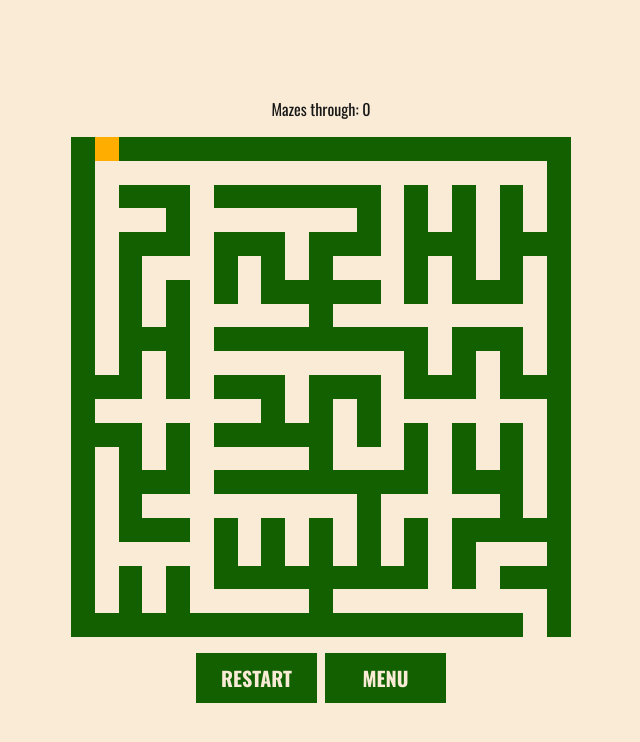
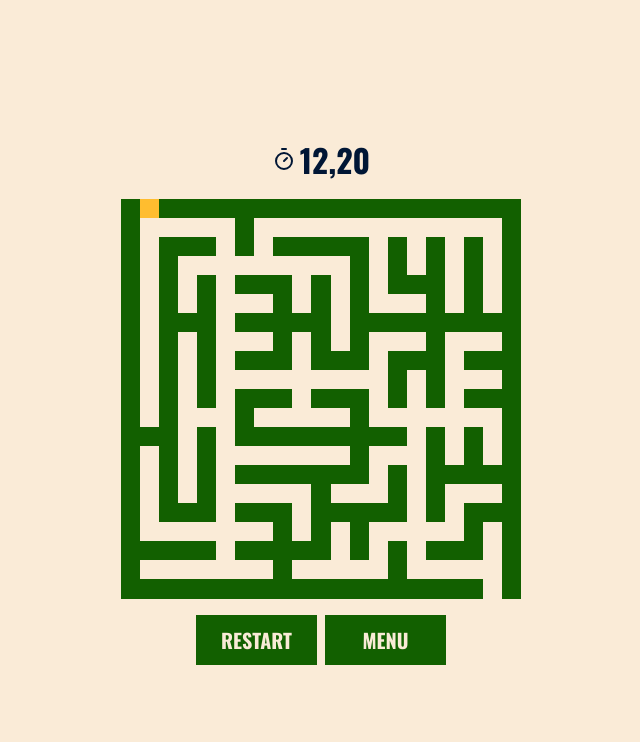
Before and after one commit to ccostafrias/maze-game, a React (Create React App) app: page / in a window 1280 px wide. Both pictures are taken after a click on the button "START GAME". Shown: the top 742 px of the page, without its empty margins (319-959 px from the left). Built offline with nearby package versions, Linux system fonts and the light colour scheme.

Commit message:
add zen mode

```diff
--- a/package.json
+++ b/package.json
@@ -4,6 +4,7 @@
   "dependencies": {
     "react": "18.2.0",
     "react-dom": "18.2.0",
+    "react-icons": "^4.11.0",
     "react-scripts": "5.0.1"
   },
   "devDependencies": {
--- a/src/App.css
+++ b/src/App.css
@@ -16,6 +16,7 @@
     --fs-xl: 3rem;
     --fs-600: 2rem;
     --fs-500: 1.25rem;
+    --fs-550: 1.5rem;
     --fs-400: 1rem;
     --fs-200: .6rem;
 
@@ -24,6 +25,7 @@
 
     --primary-color: #faebd7;
     --secundary-color: #126000;
+    --player: #ffbd2f;
 }
 
 body,
@@ -88,25 +90,51 @@ main {
     justify-content: center;
 }
 
+/* Game */
+
+.main-game {
+    max-width: 500px;
+    width: 90%;
+    margin: 0 auto;
+    display: flex;
+    flex-direction: column;
+    align-items: center;
+    gap: 1rem;
+}
+
+/* Header */
+
+.header-game {
+    /* width: 100%; */
+    display: flex;
+    align-items: center;
+    flex-direction: row;
+    gap: .25rem;
+}
+
+.timer {
+    font-size: var(--fs-600);
+    font-weight: var(--fw-bold);
+}
+
+/* Table */
+
 .table {
     aspect-ratio: 1/1;
-    max-width: 500px;
-    width: 90%;
+    width: 80%;
     display: grid;
     border-radius: 5px;
     user-select: none;
 }
 
-
-
-.wall, .border { background-color: #126000 }
+.wall, .border { background-color: var(--secundary-color) }
 .in, .start, .end { background-color: var(--primary-color) }
 .path { background-color: #aea59a }
 .frontier { background-color: blue }
 .actual { background-color: red }
-.trail{ background-color: rgb(255, 217, 135) }
+.trail{ opacity: .3 }
 
-.player { background-color: rgb(255, 174, 0) }
+.player, .trail { background-color: var(--player) }
 
 .bttn {
     background-color: var(--secundary-color);
@@ -149,14 +177,11 @@ main {
     fill: var(--secundary-color);
 }
 
+.timer-svg {
+    font-size: var(--fs-550);
+}
+
 /* Menu */
-
-.main-game {
-    display: flex;
-    flex-direction: column;
-    align-items: center;
-    gap: 1rem;
-}
 
 .main-menu {
     display: flex;
@@ -188,6 +213,9 @@ main {
 
 .option-wrapper {
     padding-bottom: 1rem;
+}
+
+.option-wrapper:last-child {
     border-bottom: 4px dashed var(--secundary-color);
 }
 
@@ -208,7 +236,7 @@ main {
 }
 
 
-.difficult-radio {
+.difficult-radio, .zen-checkbox {
     display: none;
 }
 
@@ -225,10 +253,48 @@ main {
     flex: 1 1 0px;
 }
 
-.active {
+.bttn.active {
     background-color: var(--primary-color);
     box-shadow: inset 0 0 0 4px var(--secundary-color);
     color: var(--secundary-color);
+}
+
+.switch {
+    position: relative;
+    height: 30px;
+    width: 60px;
+    /* border-radius: 99px; */
+    background-color: var(--secundary-color);
+}
+
+.zen-ball {
+    aspect-ratio: 1/1;
+    position: absolute;
+    top: 50%;
+    transform: translateY(-50%);
+    height: 20px;
+    /* border-radius: 50%; */
+    background-color: var(--primary-color);
+    transition: all .2s ease;
+    pointer-events: none;
+}
+
+.zen-ball:not(.active) {
+    left: 5px;
+    right: calc(100% - 5px);
+}
+
+.zen-ball.active {
+    right: 5px;
+    left: 100%;
+    transform: translate(calc(-100% - 5px), -50%);
+}
+
+.zen-label {
+    display: block;
+    width: 100%;
+    height: 100%;
+    cursor: pointer;
 }
 
 /* Footer */
@@ -240,6 +306,31 @@ main {
     justify-content: end;
     bottom: 20px;
     right: 20px;
+}
+
+/* Game over */
+
+.main-game-over {
+    max-width: 500px;
+    width: 90%;
+    margin: 0 auto;
+    display: flex;
+    flex-direction: column;
+    align-items: center;
+    gap: 1rem;
+}
+
+.main-game-over > h1 {
+    font-size: var(--fs-xl);
+    font-weight: var(--fw-bold);
+}
+
+.score-wrapper {
+    font-size: var(--fs-500);
+}
+
+.score-wrapper > span {
+    font-weight: var(--fw-bold);
 }
 
 /* Extra */
@@ -255,3 +346,10 @@ input::-webkit-inner-spin-button {
 input[type=number] {
   -moz-appearance: textfield;
 }
+
+/* @media (max-width: 720px) {
+    .footer {
+        right: 50%;
+        transform: translateX(50%);
+    }
+} */
--- a/src/App.js
+++ b/src/App.js
@@ -2,27 +2,53 @@ import React, { useState, useEffect } from "react"
 
 import Table from "./Table"
 import Menu from "./Menu"
+import GameOver from "./GameOver"
 
 export default function App() {
     const [tableSize, setTableSize] = useState(21)
     const [gameState, setGameState] = useState("menu")
+    const [score, setScore] = useState(0)
+    const [formData, setFormData] = useState(
+        {
+            difficult: "medium",
+            zen: false,
+        })
 
-    return (
-        <>
-            {gameState === 'menu' ? (
+    const actualComponent = () => {
+        if (gameState === 'menu') {
+            return (
                 <Menu
                     gameState={gameState}
                     setGameState={setGameState}
                     tableSize={tableSize}
                     setTableSize={setTableSize}
+                    formData={formData}
+                    setFormData={setFormData}
                 />
-            ) : (
+            )
+        } else if (gameState === 'game') {
+            return (
                 <Table
                     tableSize={tableSize}
                     gameState={gameState}
                     setGameState={setGameState}
+                    score={score}
+                    setScore={setScore}
+                    isZen={formData.zen}
                 />
-            )}
+            )
+        } else if (gameState === 'gameover') {
+            return (
+                <GameOver
+                    score={score}
+                    setGameState={setGameState}
+                />
+            )
+        } return <>Error!</>
+    }
+    return (
+        <>
+            {actualComponent()}
         </>
 
     )
--- /dev/null
+++ b/src/Countdown.js
@@ -0,0 +1,40 @@
+import React, {useState, useEffect} from "react"
+
+export default function Countdown(props) {
+    const {
+        isRunning,
+        setGameState,
+        seconds,
+        setSeconds
+    } = props
+
+    const [miliseconds, setMiliseconds] = useState(0)
+
+    useEffect(() => {
+        let interval
+        if (isRunning === 'game') {
+            interval = setInterval(() => {
+                if (miliseconds > 0) {
+                    setMiliseconds(prevMiliseconds => prevMiliseconds - 1)
+                } else if (seconds > 0) {
+                    setSeconds(prevSeconds => prevSeconds - 1)
+                    setMiliseconds(99)
+                } else {
+                    // setGameState('gameover')
+                }
+            }, 10)
+        }
+
+        return () => clearInterval(interval)
+
+    }, [miliseconds, seconds, isRunning])
+
+    const style = seconds < 5 ? { color: 'red'} : null
+
+    return (
+        <div className="timer" style={style}>
+            <span>{seconds}</span>
+            <span>,{miliseconds}</span>
+        </div>
+    )
+}
--- /dev/null
+++ b/src/GameOver.js
@@ -0,0 +1,20 @@
+import React, { useEffect } from "react"
+
+export default function GameOver(props) {
+    const {
+        setGameState,
+        score,
+    } = props
+
+    return (
+        <main className="main-game-over">
+            <h1>Game Over</h1>
+            <span className="score-wrapper">Mazes passed: <span>{score}</span></span>
+
+            <div className="bttns-wrapper">
+                <button className="bttn bttn-plus" onClick={() => setGameState('game')}>Restart</button>
+                <button className="bttn bttn-plus" onClick={() => setGameState('menu')}>Menu</button>
+            </div>
+        </main>
+    )
+}
--- a/src/Table.js
+++ b/src/Table.js
@@ -1,10 +1,16 @@
 import React, { useState, useEffect } from "react"
+import { LuTimer } from 'react-icons/lu'
+
+import Countdown from "./Countdown"
 
 export default function Table(props) {
     const {
         tableSize,
         gameState,
         setGameState,
+        score,
+        setScore,
+        isZen
     } = props
 
 
@@ -12,8 +18,12 @@ export default function Table(props) {
     const [player, setPlayer] = useState({x: 1, y: 0})
     const [maze, setMaze] = useState(restartMaze())
     const [mouseDown, setMouseDown] = useState(false)
-    const [score, setScore] = useState(0)
+    const [seconds, setSeconds] = useState(15)
 
+    const toRad = deg => deg * (Math.PI / 180)
+    const random = size => Math.floor(Math.random() * size)
+
+    // Maze functions
     function restartMaze(np = {x: 1, y: 0}) {
         return (
                 Array.from(Array(tableSize**2)).map((_, i) => {
@@ -43,45 +53,44 @@ export default function Table(props) {
 
     function randomPath(f) {
         let paths = []
-        for (let r = -2; r <= 2; r = r + 2) {
-            for (let c = -2; c <= 2; c = c + 2) {
-                if ((f.y + c <= 0 || f.x + r <= 0) || (f.y + c >= tableSize-1 || f.x + r >= tableSize-1 )) continue
-                if (Math.abs(c+r) !== 2) continue
-                const choosen = maze[f.x + r + ((f.y + c) * tableSize)]
+        for (let i = 0; i < 4; i++) {
+                const x = Number(Math.cos(toRad(90*i)).toFixed(15))*2
+                const y = Number(Math.sin(toRad(90*i)).toFixed(15))*2
+
+                if ((f.x + x <= 0 || f.y + y <= 0) || (f.x + x >= tableSize-1 || f.y + y >= tableSize-1 )) continue
+
+                const choosen = maze[f.x + x + ((f.y + y) * tableSize)]
 
                 if (choosen.type !== 'in') continue
                 paths.push(choosen)
-            }
         }
-
-
-        return paths[random(paths.length)]
+        const choosenRandom = paths[random(paths.length)]
+        return choosenRandom
     }
 
     function removeWall(p, f) {
-        const toRemove = maze.map(m => {
-            if (m.x === (p.x + f.x)/2 && m.y === (p.y + f.y)/2) return {...m, type: 'in'}
-            else if (m.x === f.x && m.y === f.y) return {...m, type: 'in', actual: true}
-        }).filter(m => m)
+        const removeWall = {...maze[(p.x + f.x)/2 + ((p.y + f.y)/2) * tableSize], type: 'in'}
+        const actual = {...maze[f.x + (f.y * tableSize)], type: 'in', actual: true}
 
-        return toRemove
+        return [removeWall, actual]
     }
 
     function addFrontiers(f) {
         const ortFront = []
-        for (let r = -2; r <= 2; r = r + 2) {
-            for (let c = -2; c <= 2; c = c + 2) {
-                if ((f.y + c <= 0 || f.x + r <= 0) || (f.y + c >= tableSize-1 || f.x + r >= tableSize-1 )) continue
-                if (Math.abs(c+r) !== 2) continue
 
-                const choosen = maze[f.x + r + ((f.y + c) * tableSize)]
+        for (let i = 0; i < 4; i++) {
+            const x = Number(Math.cos(toRad(90*i)).toFixed(15))*2
+            const y = Number(Math.sin(toRad(90*i)).toFixed(15))*2
 
-                if (choosen.type === 'in') continue
-                ortFront.push(choosen)
-            }
+            if ((f.x + x <= 0 || f.y + y <= 0) || (f.x + x >= tableSize-1 || f.y + y >= tableSize-1 )) continue
+
+            const choosen = maze[f.x + x + ((f.y + y) * tableSize)]
+
+            if (choosen.type === 'in') continue
+            ortFront.push({...choosen, type: 'frontier'})
         }
 
-        return ortFront.map(o => ({...o, type: 'frontier'}))
+        return ortFront
     }
 
     function buildMaze() {
@@ -112,6 +121,7 @@ export default function Table(props) {
         setCount(prevCount => prevCount + 1)
     }
 
+    // Mouse / keyboard handle functions
     function mousehandle(e) {
         if ((e.type === 'mousedown' || e.type === 'touchstart') && e.target.className === 'player') setMouseDown(true)
         else if (e.type === 'mouseup' || e.type === 'touchend') setMouseDown(false)
@@ -121,6 +131,7 @@ export default function Table(props) {
         if (e.key === 'r') restartTable()
     }
 
+    // Player functions
     function movePlayer(e) {
         if (!mouseDown) return
 
@@ -148,7 +159,7 @@ export default function Table(props) {
             }
 
             if (isPlayerAligned === 'end') {
-                restartGame()
+                nextMaze()
             }
         }
 
@@ -189,8 +200,11 @@ export default function Table(props) {
         return false
     }
 
-    function restartGame(dev = false) {
-        if (!dev) setScore(prevScore => prevScore + 1)
+    function nextMaze(dev = false) {
+        if (!dev) {
+            setScore(prevScore => prevScore + 1)
+            setSeconds(prevSeconds => prevSeconds + 3)
+        }
         setPlayer({x: 1, y: 0})
         setMaze(restartMaze())
         setCount(Math.random(1))
@@ -204,8 +218,6 @@ export default function Table(props) {
             return m
         }))
     }
-
-    const random = size => Math.floor(Math.random() * size)
 
     useEffect(() => {
         buildMaze()
@@ -221,11 +233,11 @@ export default function Table(props) {
         }
     }, [mouseDown, player])
 
-    useEffect(() => {
-        window.addEventListener('keyup', keyhandle)
+    // useEffect(() => {
+    //     window.addEventListener('keyup', keyhandle)
 
-        return () => window.removeEventListener('keyup', keyhandle)
-    }, [])
+    //     return () => window.removeEventListener('keyup', keyhandle)
+    // }, [])
 
     const tableCells = maze.map((cell, i) => {
         const style = cell.actual ? {backgroundColor: "red"} : null
@@ -247,11 +259,21 @@ export default function Table(props) {
         )
     })
 
-
     return (
         <main className="main-game">
-            <div>
-                <h3>Mazes through: {score}</h3>
+            <div className="header-game">
+                {!isZen && (
+                    <>
+                        <LuTimer className="timer-svg"/>
+                        <Countdown
+                            isRunning={gameState}
+                            seconds={seconds}
+                            setSeconds={setSeconds}
+                            setGameState={setGameState}
+                        />
+                    </>
+                )}
+                {/* <h3>Mazes through: {score}</h3> */}
             </div>
             <div className="table" style={{
                 gridTemplateColumns: `repeat(${tableSize}, 1fr)`
@@ -259,7 +281,7 @@ export default function Table(props) {
                 {tableCells}
             </div>
             <div className="bttns-wrapper">
-                <button className="bttn bttn-plus" onClick={() => restartGame(true)}>Restart</button>
+                <button className="bttn bttn-plus" onClick={() => nextMaze(true)}>Restart</button>
                 <button className="bttn bttn-plus" onClick={() => setGameState('menu')}>Menu</button>
             </div>
         </main>
```
Also changed, not shown: src/Menu.js (+41 -17 lines), 1 other file (tests, documents, lock files or other folders).
